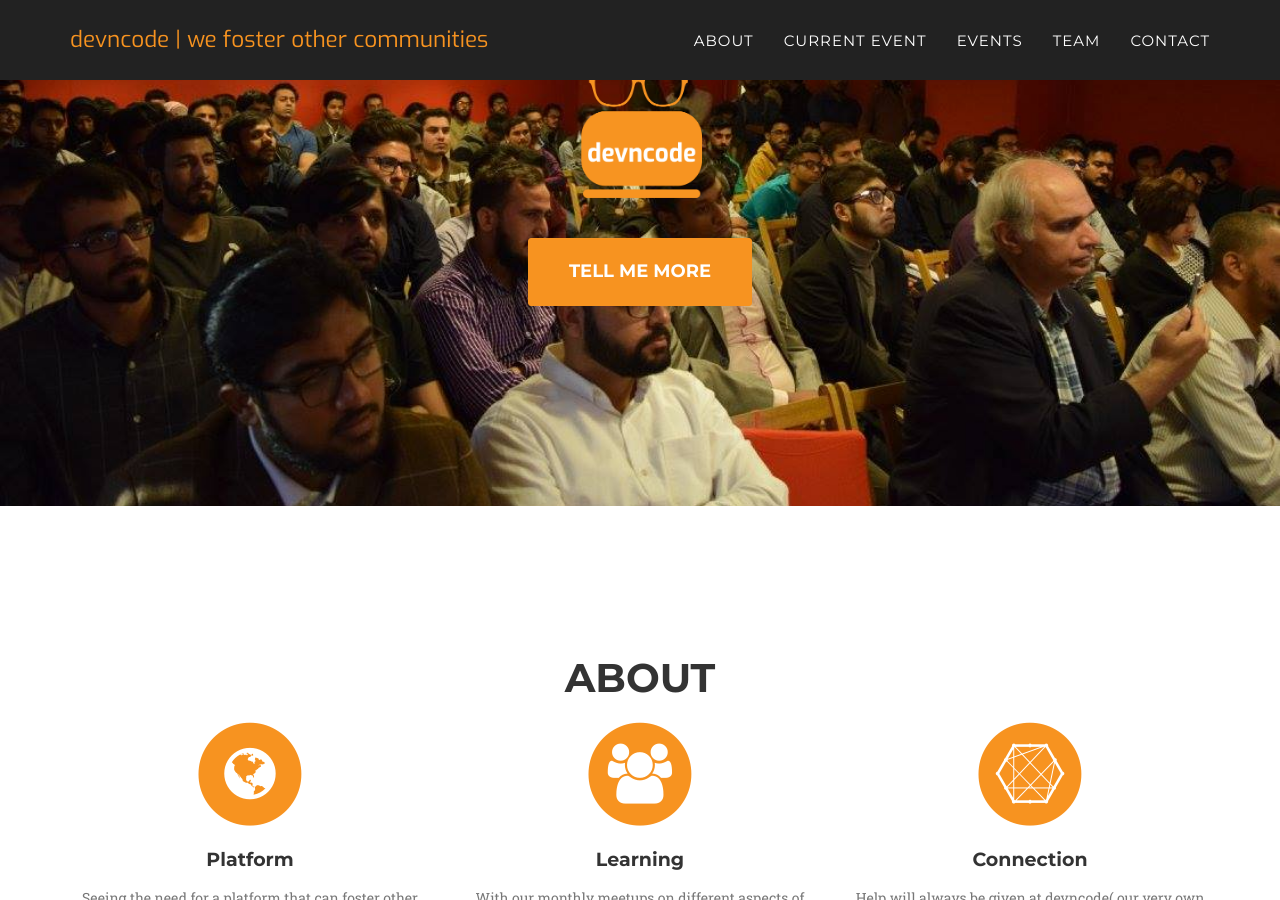
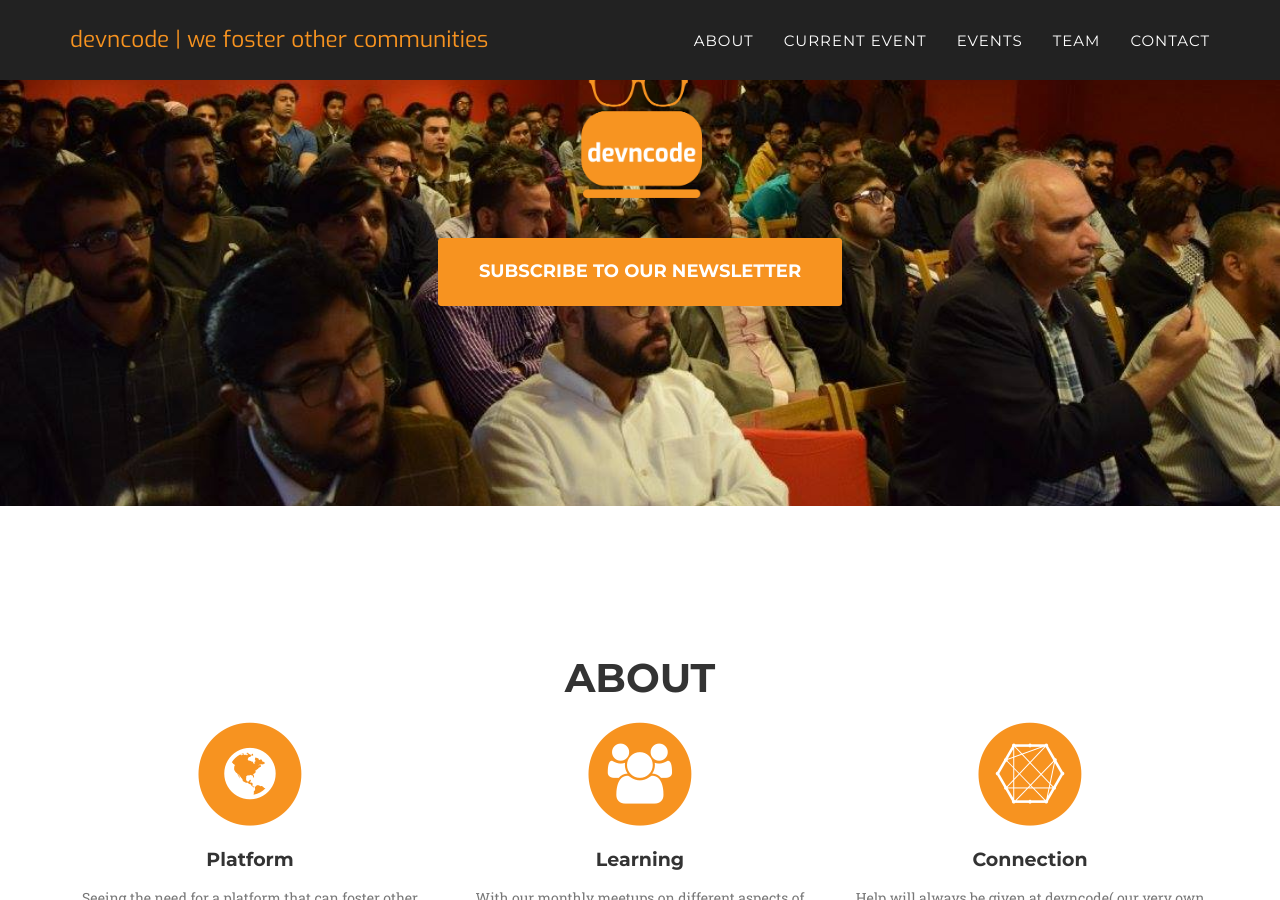
Before and after one commit to devncode/devncode.tech, a Jekyll site: the page built from index.html, in a window 1280 px wide and 900 px high, scrolled down 302 px. Built offline with Jekyll 4.4.1, drawn with Linux system fonts in a browser that asks for light colours; nearby versions of some CDN libraries; some web fonts are replaced.

Commit message:
added newsletter button.

```diff
--- a/_includes/header.html
+++ b/_includes/header.html
@@ -47,7 +47,8 @@
             <div style="margin-bottom: 40px">
                 <img src="img/logo.png" height="200" class="img-centered" alt="logo">
             </div>
-                <a href="#services" class="page-scroll btn btn-xl">Tell Me More</a>
+            <a href="http://tinyletter.com/devncode17" target="popupwindow" class="page-scroll btn btn-xl">Subscribe to
+                our Newsletter</a>
         </div>
     </div>
 </header>
```
Lines whose indentation alone changed are shown as unchanged.
